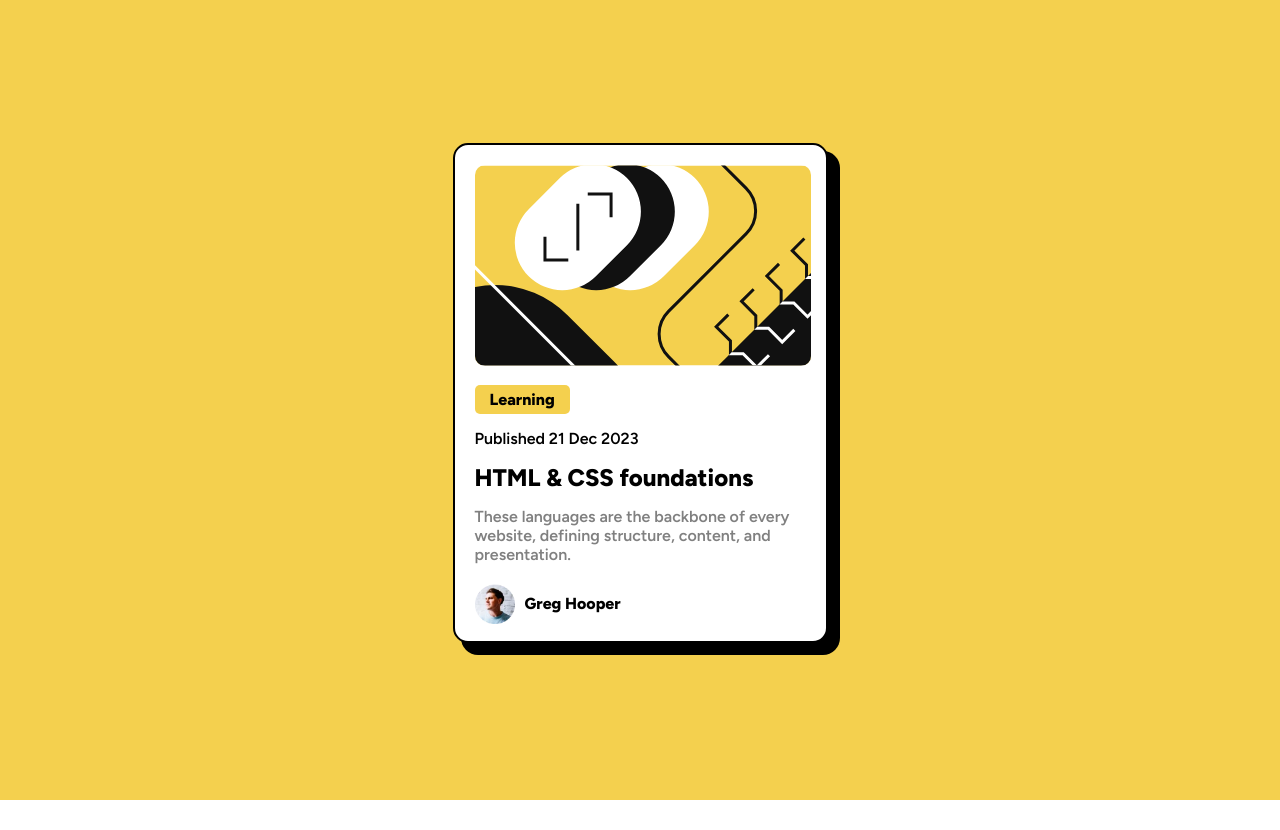
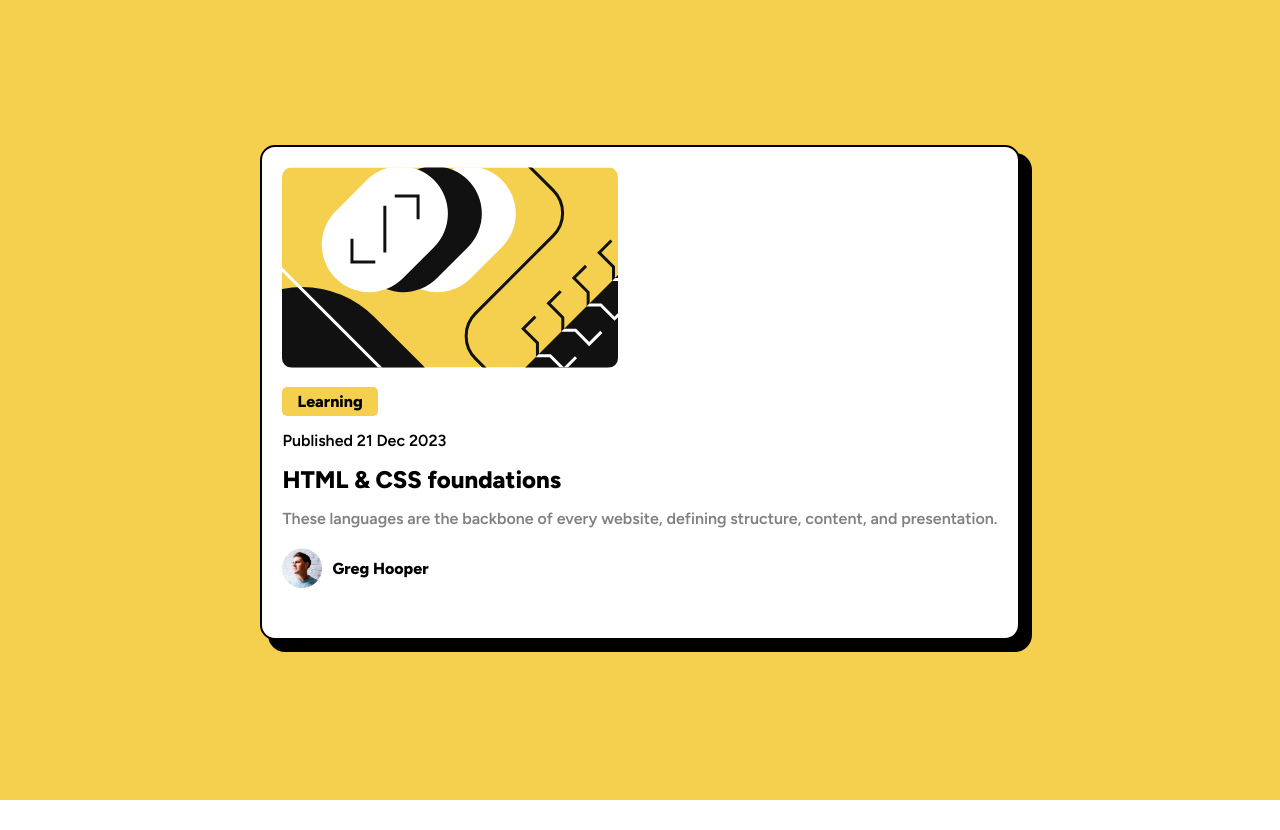
Before and after one commit to The-Shade/blog-preview-card-challenge, a plain HTML site: page index.html in a window 1280 px wide. Drawn offline with Linux system fonts and the light colour scheme.

Commit message:
Update style.css
corrected css errors

```diff
--- a/style.css
+++ b/style.css
@@ -21,8 +21,8 @@ p {
 #card {
     padding: 20px;
     background-color: hsl(0, 0%, 100%);
-    height: 500px;
-    width: 375px;
+    height: auto;
+    width: auto;
     border: 2px solid black;
     border-radius: 15px;
     box-sizing: border-box;
@@ -73,3 +73,10 @@ p {
 #card:hover h2{
     color: hsl(47, 88%, 63%);
 }
+
+@media(min-width: 475){
+    #card {
+        width: 375px;
+        height: 500px;
+    }
+}
```
